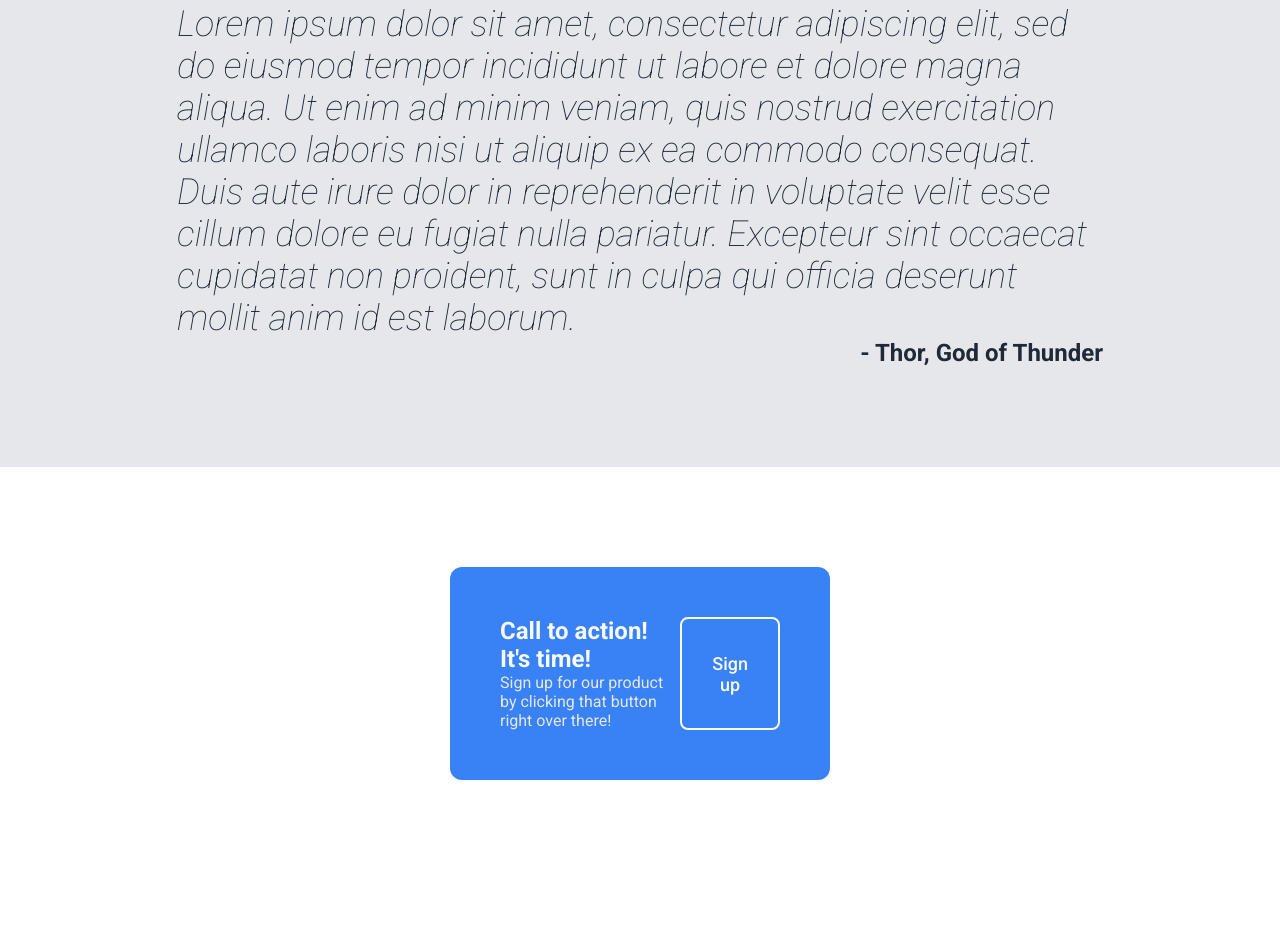
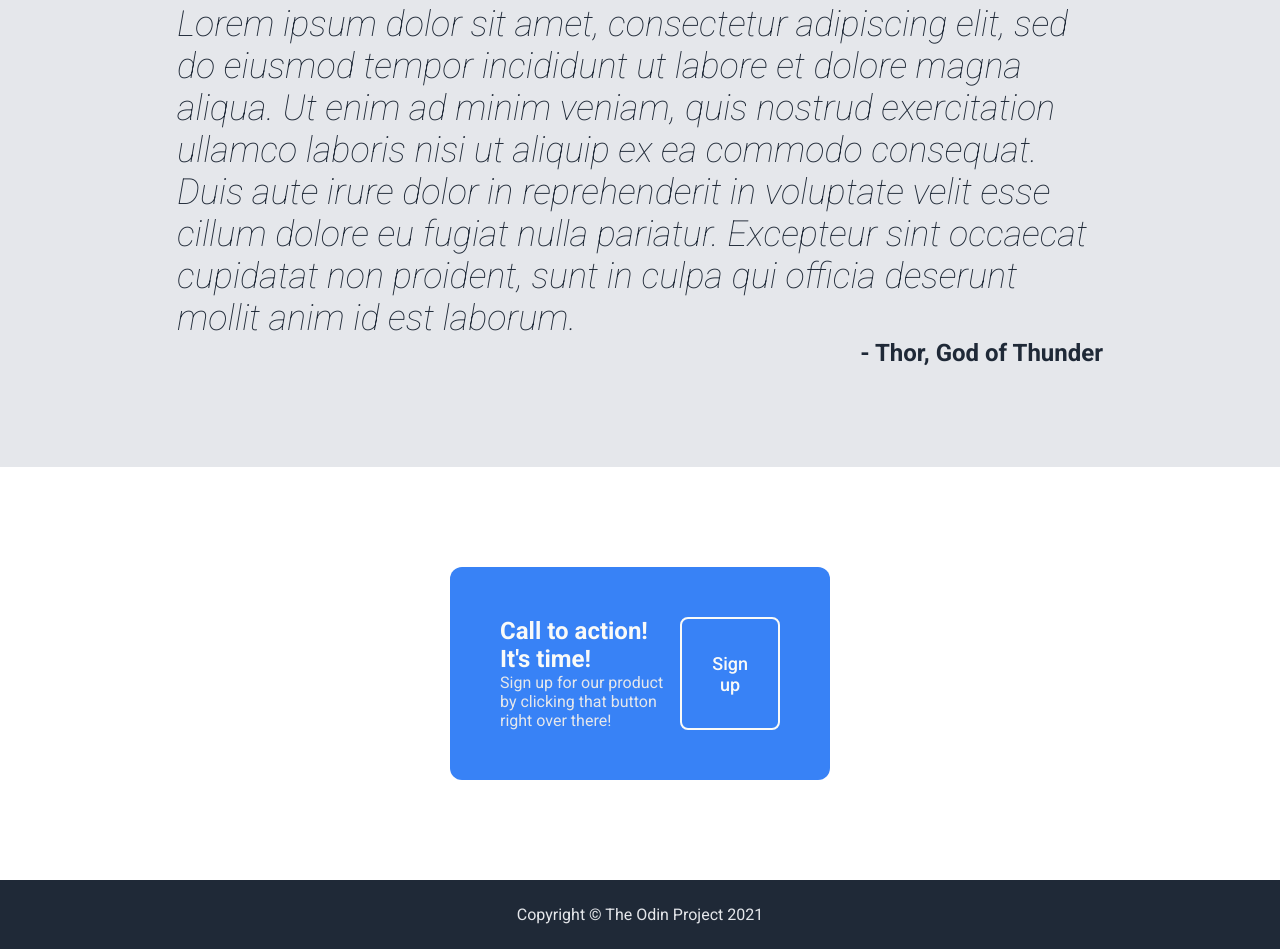
Before and after one commit to EstebanMacanek/odin-landing-page, a plain HTML site: page index.html in a window 1280 px wide. Shown: the part 1214-2163 px from the top of the page. Before the commit the page ends 2094 px from the top, so only its background shows below. Drawn offline with Linux system fonts and the light colour scheme.

Commit message:
Add Footer

```diff
--- a/index.html
+++ b/index.html
@@ -56,5 +56,8 @@
         </div>
         <button>Sign up</button>
     </div>
+    <div class="footer">
+        Copyright © The Odin Project 2021
+    </div>
 </body>
 </html>
--- a/style.css
+++ b/style.css
@@ -169,3 +169,11 @@
     background-color: #2d69c2;
     cursor: pointer;
 }
+
+.footer {
+    padding-top: 25px;
+    padding-bottom: 25px;
+    background-color: #1f2937;
+    text-align: center;
+    color: #e5e7eb;
+}
```
